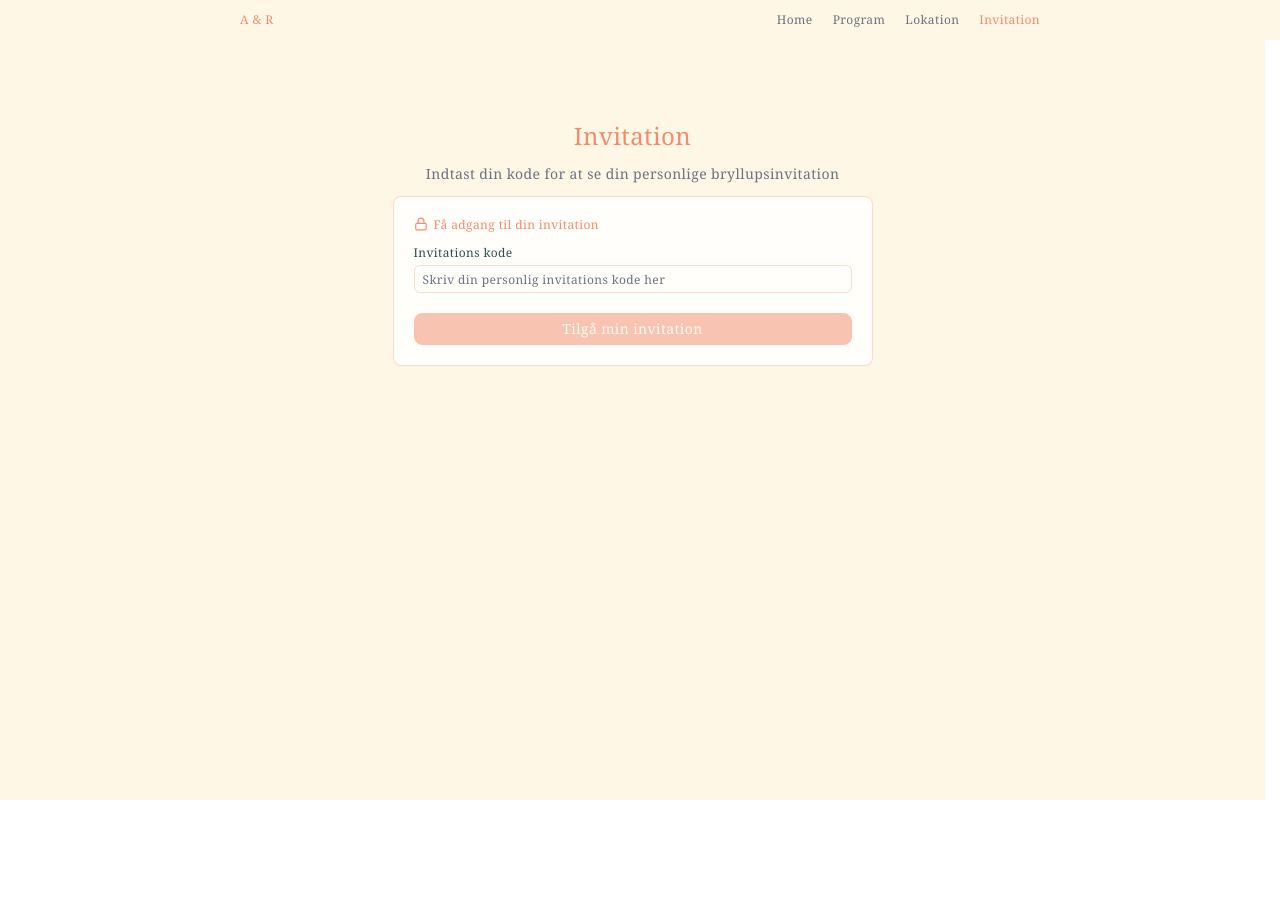
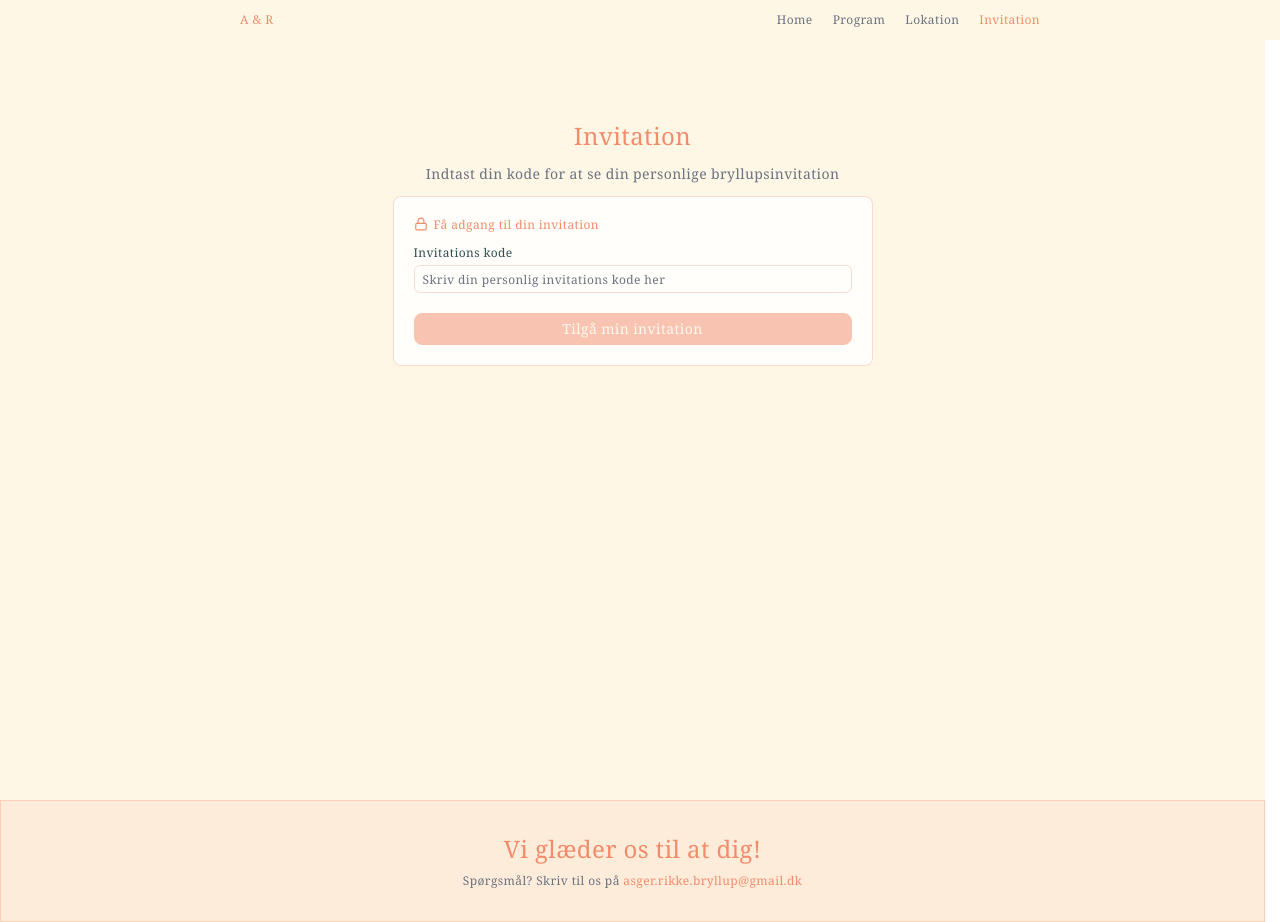
Before and after one commit to KatlaTL/wedding_application, a React (Vite) app: page /invitation in a window 1280 px wide. Before the commit the page ends 800 px from the top, so only its background shows below. Built offline with nearby package versions, Linux system fonts and the light colour scheme.

Commit message:
added footer

```diff
--- /dev/null
+++ b/src/components/Footer.tsx
@@ -0,0 +1,16 @@
+
+const Footer = () => {
+
+    return (
+        <footer className="py-8 px-4 bg-primary/10 border-t border-primary-30  ">
+            <div className="flex flex-col mx-auto text-center gap-2">
+                <h3 className="text-2xl">Vi glæder os til at dig!</h3>
+                <p>Spørgsmål? Skriv til os på {" "}
+                    <a href="mailto:sarah.alex.wedding@email.com" className="text-primary hover:underline">asger.rikke.bryllup@gmail.dk</a>
+                </p>
+            </div>
+        </footer>
+    )
+}
+
+export default Footer;
--- a/src/router.tsx
+++ b/src/router.tsx
@@ -5,6 +5,7 @@ import Program from "./pages/program/Program"
 import Home from "./pages/home/Home"
 import TopNav from "./components/TopNav"
 import { invitationLoader } from "./loaders/invitationLoader"
+import Footer from "./components/Footer"
 
 export const router = createBrowserRouter([
     {
@@ -14,6 +15,7 @@ export const router = createBrowserRouter([
                 <main>
                     <Outlet />
                 </main>
+                <Footer />
             </div>
         ),
         children: [
```
